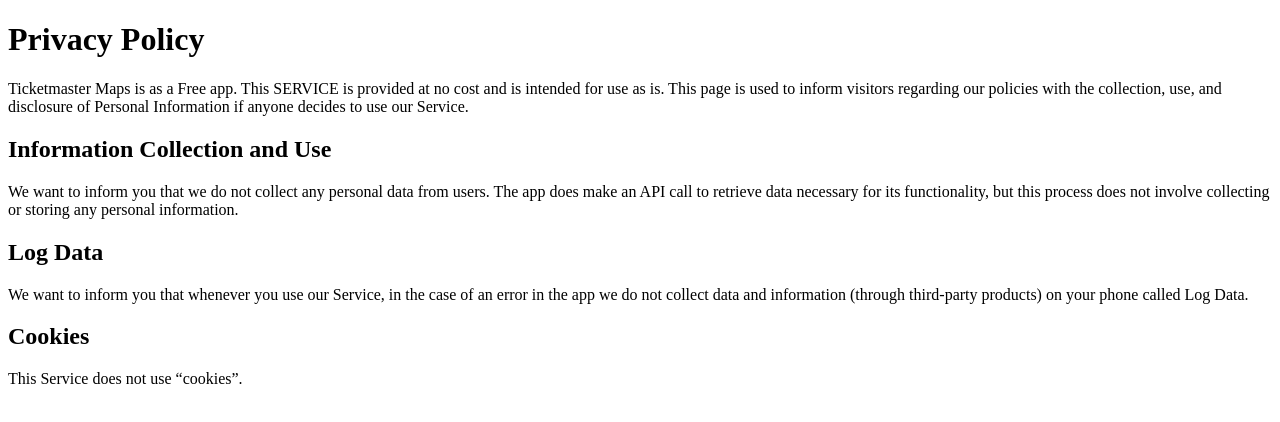
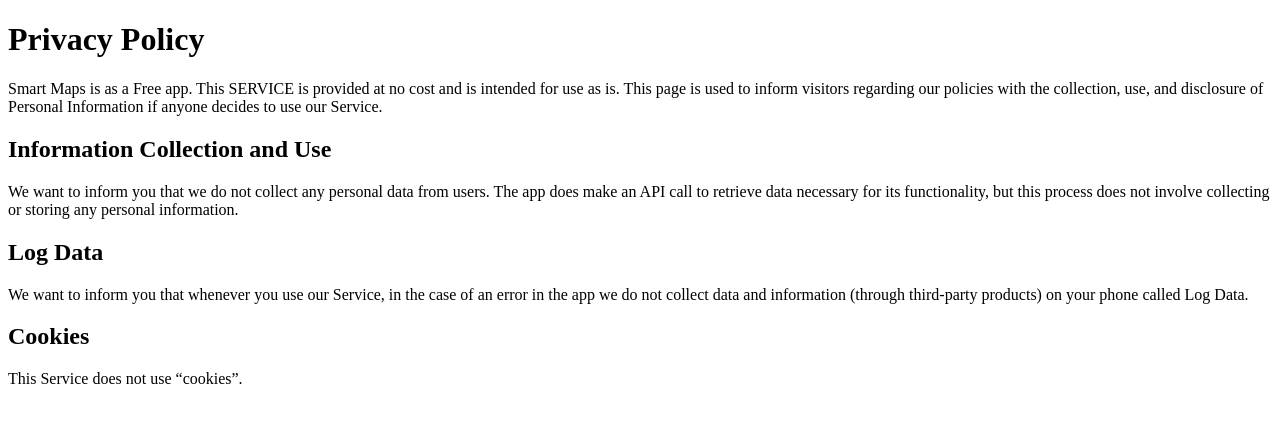
Before and after one commit to honeybadger93/mapsPublicDocs, a plain HTML site: page index.html in a window 1280 px wide. Drawn offline with Linux system fonts and the light colour scheme.

Commit message:
Update index.html

```diff
--- a/index.html
+++ b/index.html
@@ -9,7 +9,7 @@
     <h1>Privacy Policy</h1>
     <p>
 
-Ticketmaster Maps is as a Free app. This SERVICE is provided at no cost and is intended for use as is.
+Smart Maps is as a Free app. This SERVICE is provided at no cost and is intended for use as is.
 
 This page is used to inform visitors regarding our policies with the collection, use, and disclosure of Personal Information if anyone decides to use our Service.
 
```
